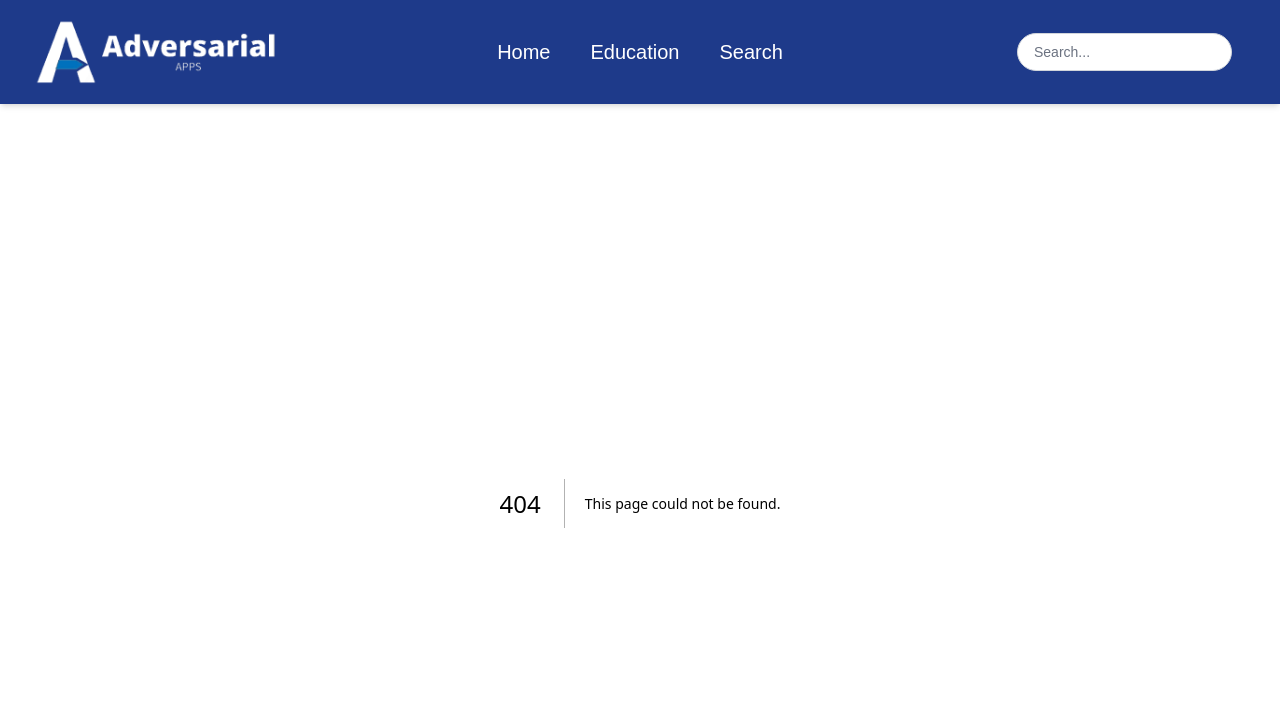
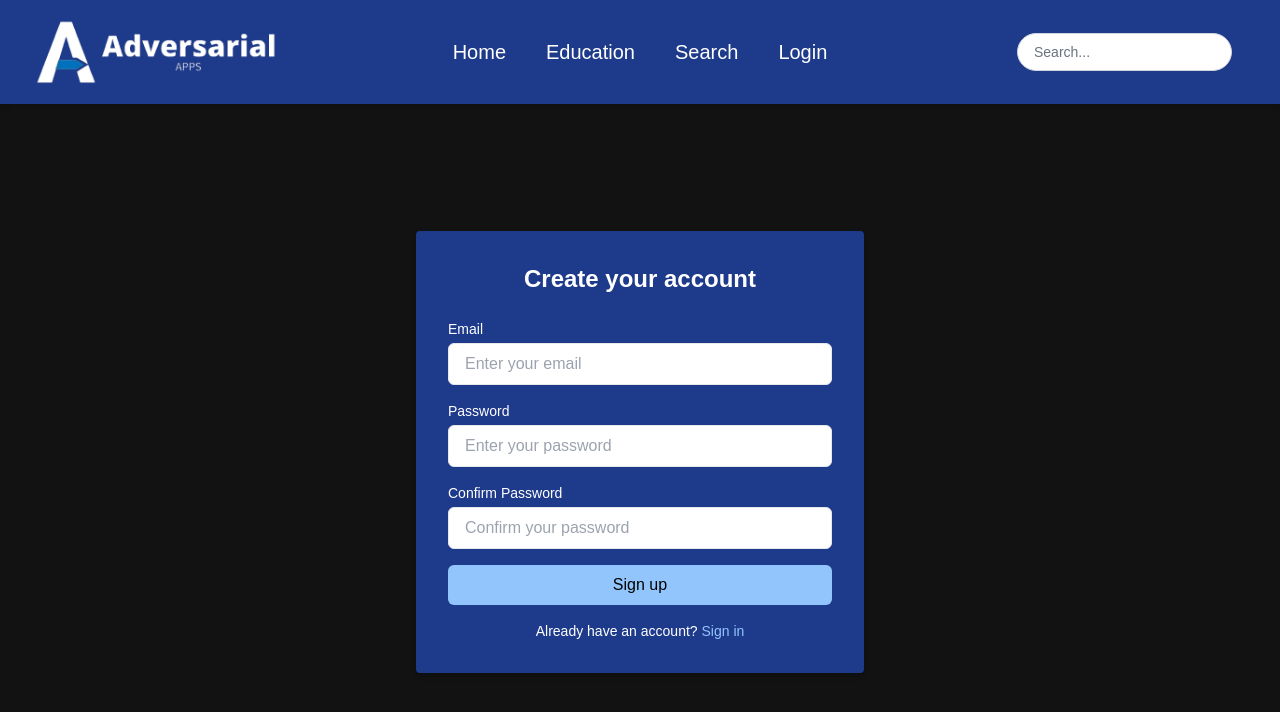
Before and after one commit to AdverseApps/Adversarial-Apps-Web, a Next.js app in the folder adversarial_apps/: page /signup in a window 1280 px wide. Before the commit this address had no page. Shown: the top 712 px of the page. Built offline with nearby package versions, Linux system fonts and the light colour scheme.

Commit message:
feat: created login and signup pages

```diff
--- /dev/null
+++ b/adversarial_apps/src/app/login/page.tsx
@@ -0,0 +1,62 @@
+'use client';
+import { FormEvent } from "react";
+
+export default function LoginPage() {
+    const handleSubmit = (event: FormEvent<HTMLFormElement>) => {
+        event.preventDefault();
+
+        const formData = new FormData(event.currentTarget);
+        const email = formData.get('email') as string;
+        const password = formData.get('password') as string;
+
+        console.log({ email, password });
+    };
+
+    return (
+      <main className="flex items-center justify-center">
+        <div className="w-full max-w-md p-8 bg-blue-900 rounded shadow-md">
+          <h2 className="text-2xl font-bold text-center text-white">Sign in to your account</h2>
+          <form className="mt-6 space-y-4" onSubmit={handleSubmit}>
+            <div>
+              <label htmlFor="email" className="block text-sm font-medium white">
+                Email
+              </label>
+              <input
+                type="email"
+                id="email"
+                name="email"
+                className="w-full px-4 py-2 mt-1 border rounded-md focus:ring-blue-500 focus:border-blue-500 text-gray-800"
+                placeholder="Enter your email"
+                required
+                />
+            </div>
+            <div>
+              <label htmlFor="password" className="block text-sm font-medium white">
+                Password
+              </label>
+              <input
+                type="password"
+                id="password"
+                name="password"
+                className="w-full px-4 py-2 mt-1 border rounded-md focus:ring-blue-500 focus:border-blue-500 text-gray-800"
+                placeholder="Enter your password"
+                required
+              />
+            </div>
+            <button
+              type="submit"
+              className="w-full py-2 text-black bg-blue-300 rounded-md hover:bg-blue-400"
+              >
+              Sign in
+            </button>
+          </form>
+          <p className="mt-4 text-sm text-center text-white">
+            Don’t have an account yet?{' '}
+            <a href="/signup" className="text-blue-200 hover:underline">
+              Sign up
+            </a>
+          </p>
+        </div>
+      </main>
+    );
+  }
--- /dev/null
+++ b/adversarial_apps/src/app/signup/page.tsx
@@ -0,0 +1,88 @@
+'use client';
+import { FormEvent, useState } from "react";
+
+export default function SignupPage() {
+    const [error, setError] = useState<string | null>(null);
+
+    const handleSubmit = (event: FormEvent<HTMLFormElement>) => {
+        event.preventDefault();
+
+        const formData = new FormData(event.currentTarget);
+        const email = formData.get("email") as string;
+        const password = formData.get("password") as string;
+        const confirmPassword = formData.get("confirm-password") as string;
+
+        if (password !== confirmPassword) {
+            setError("Passwords must match!");
+            return;
+        }
+        setError(null);
+        console.log({ email, password });
+    };
+
+    return (
+        <main className="flex items-center justify-center">
+            <div className="w-full max-w-md p-8 bg-blue-900 rounded shadow-md">
+                <h2 className="text-2xl font-bold text-center text-white">Create your account</h2>
+                <form className="mt-6 space-y-4" onSubmit={handleSubmit}>
+                    <div>
+                        <label htmlFor="email" className="block text-sm font-medium text-white">
+                            Email
+                        </label>
+                        <input
+                            type="email"
+                            id="email"
+                            name="email"
+                            className="w-full px-4 py-2 mt-1 border rounded-md focus:ring-blue-500 focus:border-blue-500 text-gray-800"
+                            placeholder="Enter your email"
+                            required
+                        />
+                    </div>
+                    <div>
+                        <label htmlFor="password" className="block text-sm font-medium text-white">
+                            Password
+                        </label>
+                        <input
+                            type="password"
+                            id="password"
+                            name="password"
+                            className="w-full px-4 py-2 mt-1 border rounded-md focus:ring-blue-500 focus:border-blue-500 text-gray-800"
+                            placeholder="Enter your password"
+                            required
+                        />
+                    </div>
+                    <div>
+                        <label htmlFor="confirm-password" className="block text-sm font-medium text-white">
+                            Confirm Password
+                        </label>
+                        <input
+                            type="password"
+                            id="confirm-password"
+                            name="confirm-password"
+                            className="w-full px-4 py-2 mt-1 border rounded-md focus:ring-blue-500 focus:border-blue-500 text-gray-800"
+                            placeholder="Confirm your password"
+                            required
+                        />
+                    </div>
+                    {error && (
+                        <div className="p-4 bg-red-500 rounded-md">
+                            <p className="text-sm white">{error}</p>
+                        </div>
+                    )}
+                    <button
+                        type="submit"
+                        className="w-full py-2 text-black bg-blue-300 rounded-md hover:bg-blue-400"
+                    >
+                        Sign up
+                    </button>
+                </form>
+                <p className="mt-4 text-sm text-center text-white">
+                    Already have an account?{" "}
+                    <a href="/login" className="text-blue-300 hover:underline">
+                        Sign in
+                    </a>
+                </p>
+            </div>
+        </main>
+    );
+}
--- a/adversarial_apps/src/components/navbar.tsx
+++ b/adversarial_apps/src/components/navbar.tsx
@@ -51,6 +51,10 @@ export default function NavBar() {
         <div className="hover:bg-blue-950 p-2 rounded-lg transition duration-200">
           <Link href="/search" className="text-white text-xl">Search</Link>
         </div>
+
+        <div className="hover:bg-blue-950 p-2 rounded-lg transition duration-200">
+          <Link href="/login" className="text-white text-xl">Login</Link>
+        </div>
       </nav>
 
       {/* Search Bar Component */}
```
